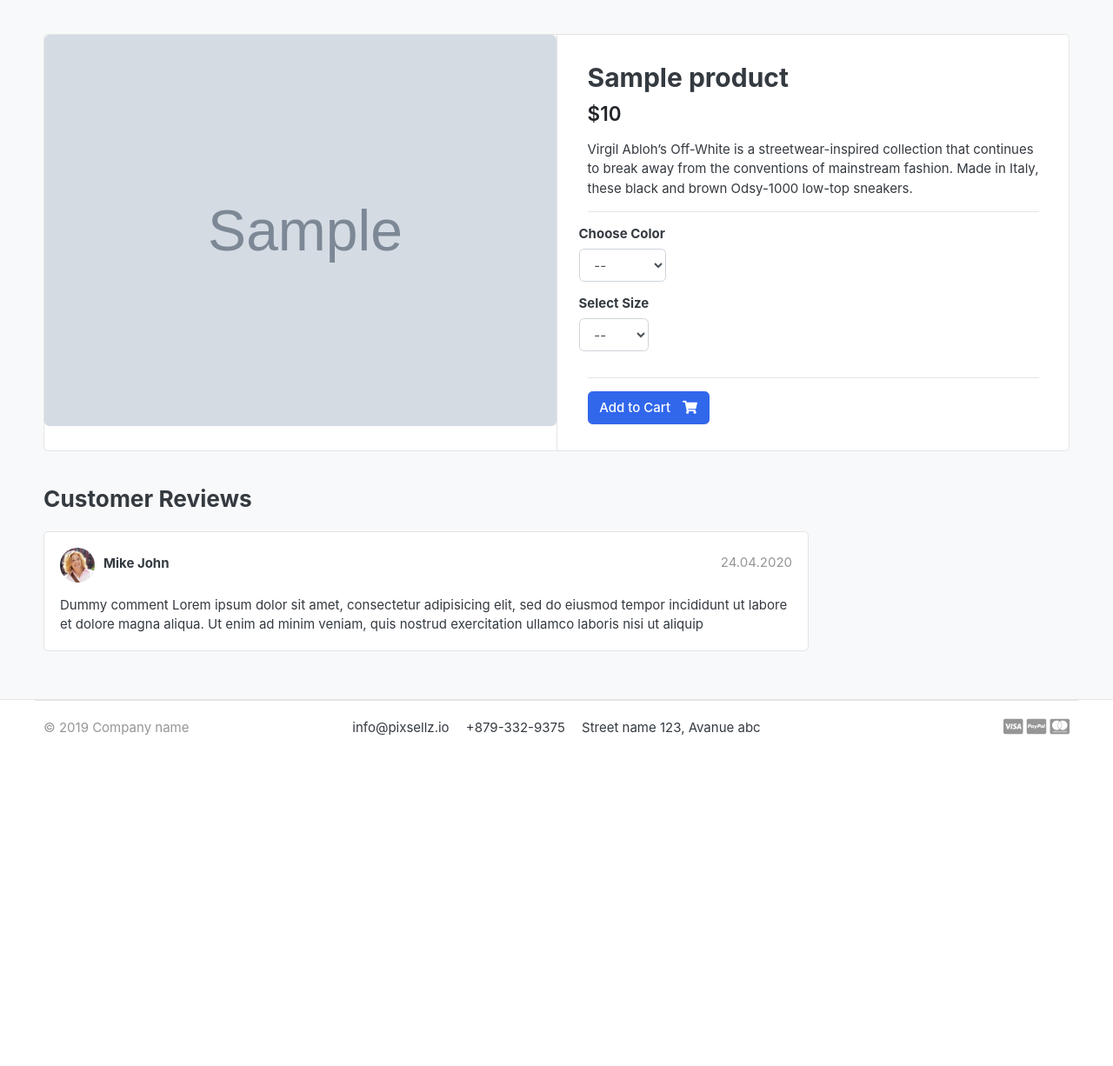
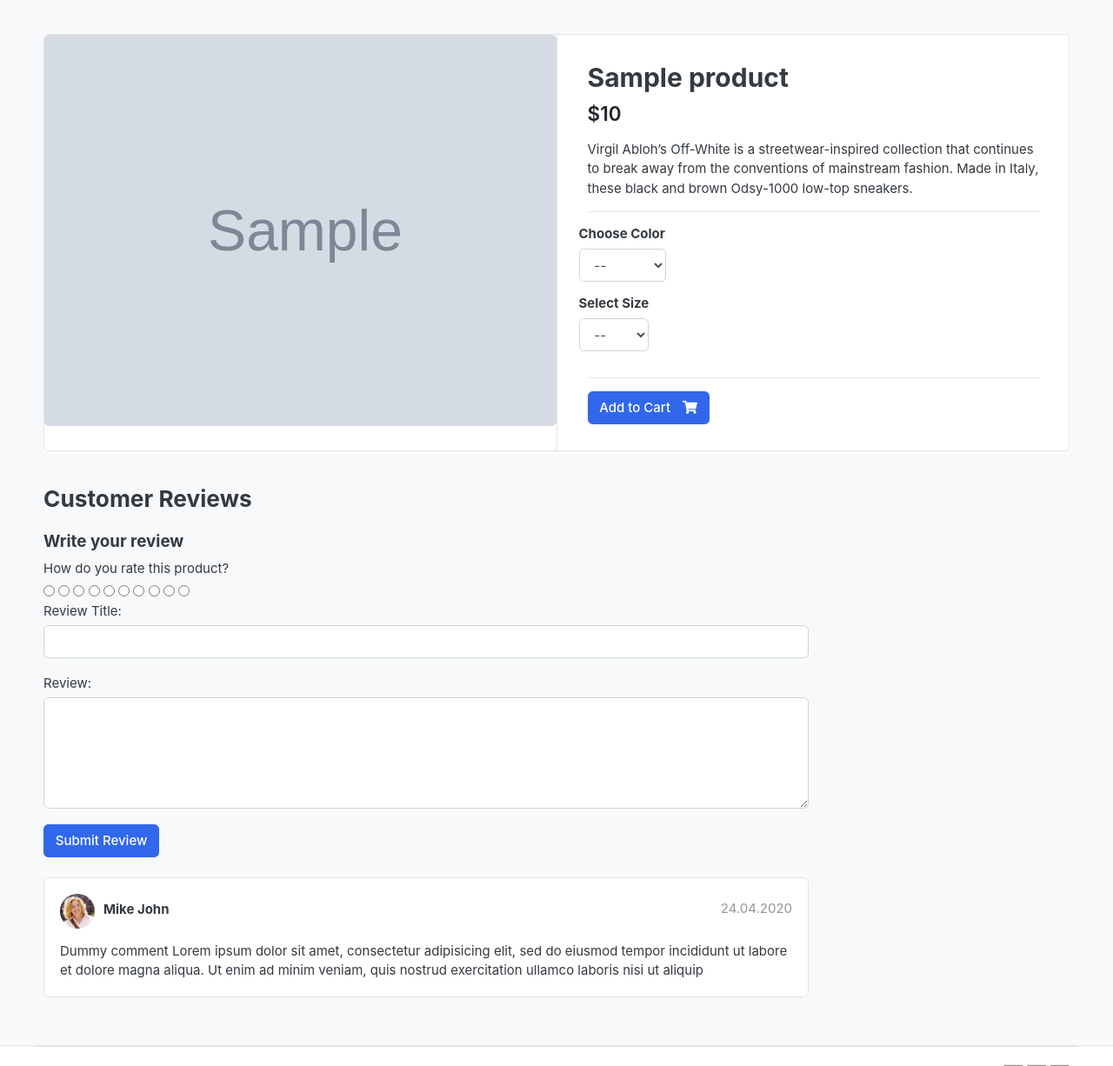
Before and after one commit to hpanwar08/greatkart, a Django app: a page that uses templates/base.html in a window 1280 px wide. Shown: the part 119-1345 px from the top of the page at 87% size. Before the commit the page ends 965 px from the top, so only its background shows below. Run offline with Django 3.2, Linux system fonts and the light colour scheme; tables that the repository leaves empty hold one stand-in row (values such as "Sample post"); grey boxes marked "Sample" are stand-in pictures; some libraries are stand-ins or nearby versions; some web fonts are replaced.

Commit message:
review and ratings

```diff
--- /dev/null
+++ b/static/css/custom.css
@@ -0,0 +1,18 @@
+.rate > input{
+    display: none;
+}
+
+.rate{
+    display: inline-block;
+    border: 0;
+}
+
+.rate > label{
+    float: right;
+}
+
+.rate > label:before{
+    display: inline-block;
+    font-size: 1.1rem;
+    font-family: "Font Awesome 5 Free";
+}
--- a/store/admin.py
+++ b/store/admin.py
@@ -1,6 +1,6 @@
 from django.contrib import admin
 
-from store.models import Product, Variation
+from store.models import Product, Variation, ReviewRating
 
 
 @admin.register(Product)
@@ -14,3 +14,6 @@ class VariationAdmin(admin.ModelAdmin):
     list_display = ('product', 'variation_category', 'variation_value', 'is_active')
     list_filter = ('product', 'variation_category', 'variation_value')
     list_editable = ('is_active',)
+
+
+admin.site.register(ReviewRating)
--- a/store/models.py
+++ b/store/models.py
@@ -2,6 +2,7 @@ from django.db import models
 from django.urls import reverse
 from django.utils import timezone
 
+from accounts.models import Account
 from category.models import Category
 
 
@@ -52,3 +53,18 @@ class Variation(models.Model):
 
     def __str__(self):
         return f"{self.variation_category} - {self.variation_value}"
+
+
+class ReviewRating(models.Model):
+    product = models.ForeignKey(Product, on_delete=models.CASCADE)
+    user = models.ForeignKey(Account, on_delete=models.CASCADE)
+    subject = models.CharField(max_length=100, blank=True)
+    review = models.CharField(max_length=500, blank=True)
+    rating = models.FloatField()
+    ip = models.CharField(max_length=20, blank=True)
+    status = models.BooleanField(default=True)
+    created_at = models.DateTimeField(default=timezone.now)
+    updated_at = models.DateTimeField(auto_now=True)
+
+    def __str__(self):
+        return self.subject
--- a/templates/base.html
+++ b/templates/base.html
@@ -30,11 +30,12 @@
   <!-- custom style -->
   <link href="{% static 'css/ui.css' %}" rel="stylesheet" type="text/css"/>
   <link href="{% static 'css/responsive.css' %}" rel="stylesheet" media="only screen and (max-width: 1200px)"/>
+  <link href="{% static 'css/custom.css' %}" rel="stylesheet" type="text/css"/>
 
   <!-- custom javascript -->
   <script src="{% static 'js/script.js' %}" type="text/javascript"></script>
   <!-- Paypal script -->
-  <script src="https://www.paypal.com/sdk/js?client-id=2DVqVfI6grIEyfMVy3tIkIdTIZhH0lFNwJ5deV8VHkNVY1vKyroAdhGXiVKFiI3C&enable-funding=venmo&currency=USD" data-sdk-integration-source="button-factory"></script>
+  <script src="https://www.paypal.com/sdk/js?client-id=lkasjdlkfsalidhfisaukausyeirheASDFASDFKsanvh28932FSADFAJSdf&enable-funding=venmo&currency=USD" data-sdk-integration-source="button-factory"></script>
 
   <script type="text/javascript">
       /// some script
--- a/templates/store/product_detail.html
+++ b/templates/store/product_detail.html
@@ -84,8 +84,49 @@
 
           <header class="section-heading">
             <h3>Customer Reviews </h3>
+          </header>
 
-          </header>
+          <form action="" method="post">
+            {% csrf_token %}
+
+
+            <h5>Write your review</h5>
+            <div>
+              <!-- review stars -->
+              <div>
+                <label>How do you rate this product?</label>
+                <br>
+                <div>
+                  <input type="radio" name="rating" id="rating10" value="5" required><label for="rating10" title="5"></label>
+                  <input type="radio" name="rating" id="rating9" value="4.5" required><label for="rating10" title="4.5"></label>
+                  <input type="radio" name="rating" id="rating8" value="4" required><label for="rating10" title="4"></label>
+                  <input type="radio" name="rating" id="rating7" value="3.5" required><label for="rating10" title="3.5"></label>
+                  <input type="radio" name="rating" id="rating6" value="3" required><label for="rating10" title="3"></label>
+                  <input type="radio" name="rating" id="rating5" value="1.5" required><label for="rating10" title="2.5"></label>
+                  <input type="radio" name="rating" id="rating4" value="2" required><label for="rating10" title="2"></label>
+                  <input type="radio" name="rating" id="rating3" value="1.5" required><label for="rating10" title="1.5"></label>
+                  <input type="radio" name="rating" id="rating2" value="1" required><label for="rating10" title="1"></label>
+                  <input type="radio" name="rating" id="rating1" value="0.5" required><label for="rating10" title="0.5"></label>
+                </div>
+              </div>
+
+              <div class="form-group">
+                <label for="">Review Title:</label>
+                <input type="text" name="subject" class="form-control">
+              </div>
+
+              <div class="form-group">
+                <label for="">Review:</label>
+                <textarea name="review" rows="5" cols="80" class="form-control"></textarea>
+              </div>
+
+              <div>
+                <input type="submit" class="btn btn-primary" value="Submit Review">
+              </div>
+            </div>
+
+          </form>
+          <br>
 
           <article class="box mb-3">
             <div class="icontext w-100">
```
Also changed, not shown: store/forms.py (added, +9 -0 lines), README.md, store/migrations/0006_reviewrating.py (added).
